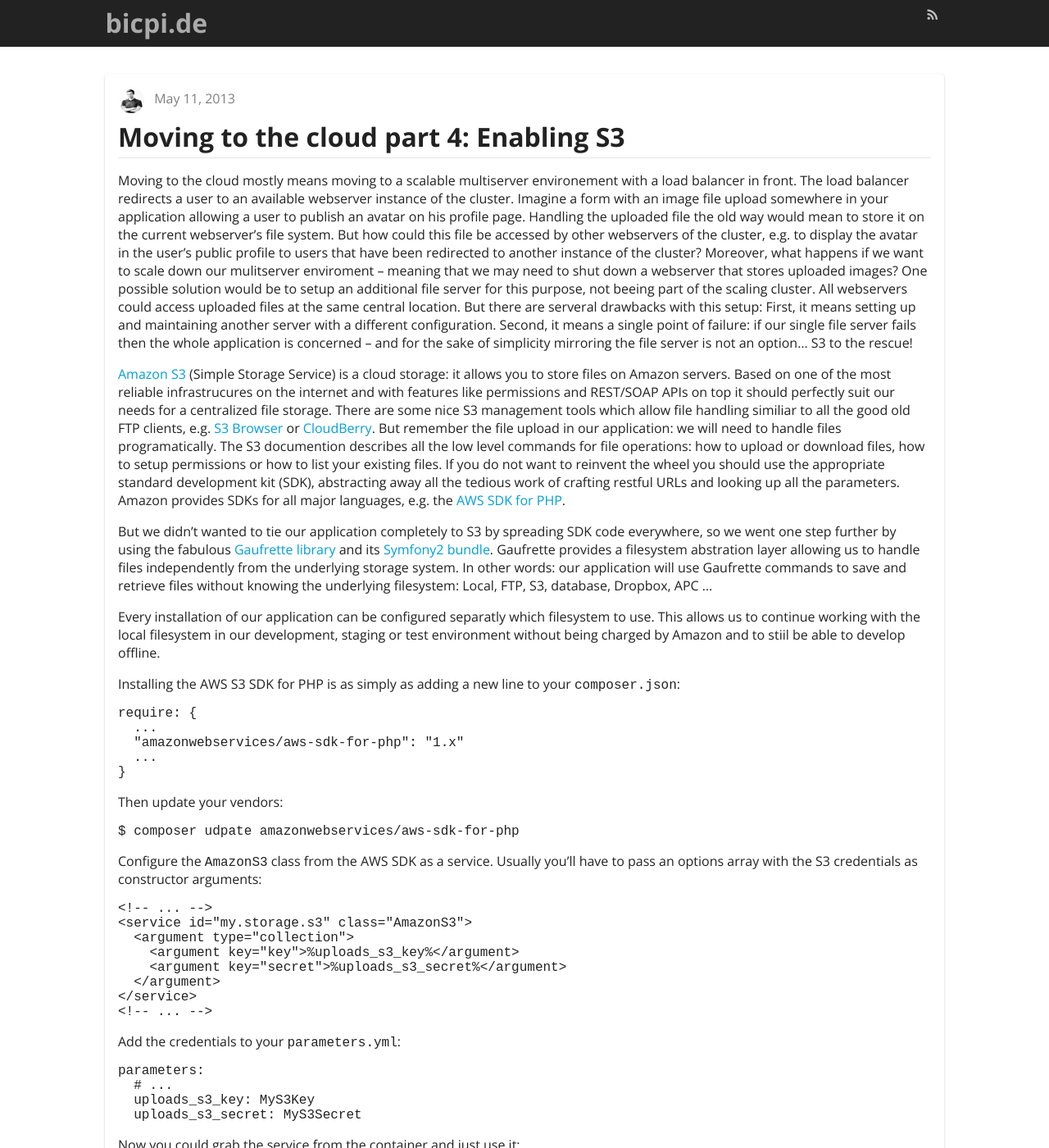
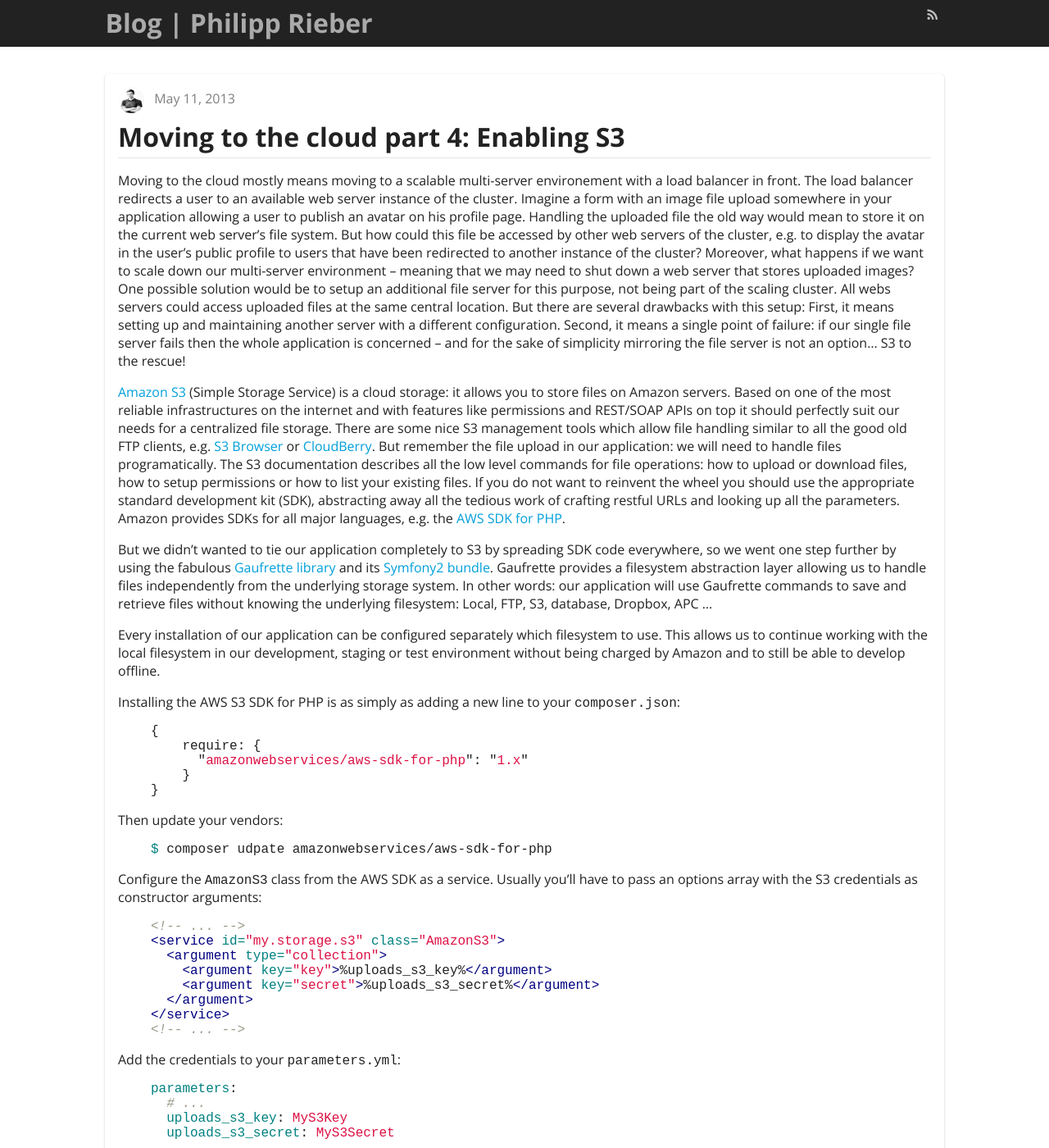
Before and after one commit to bicpi/bicpi.github.io, a Jekyll site: the page built from _posts/2013-05-11-moving-to-the-cloud-part-4-enabling-s3.markdown, in a window 1280 px wide and 1400 px high. Shown: the whole window at 82% size. Built offline with Jekyll 4.4.1, drawn with Linux system fonts in a browser that asks for light colours; nearby versions of some CDN libraries; some of the changed text lies outside the part shown.

Commit message:
fix highlighting; fix screenshots; fix more posts

```diff
--- a/_config.yml
+++ b/_config.yml
@@ -1,9 +1,9 @@
 # Site settings
-title: bicpi.de
-email: bicpi@gmx.de
-description: "bicpi.de's blog"
+title: Blog | Philipp Rieber
+email: p.rieber@gmail.com
+description: "Philipp Rieber's blog"
 baseurl: ""
-url: "http://bicpi.de"
+url: "http://blog.philipp-rieber.net"
 twitter_username: bicpi
 github_username:  bicpi
 
--- a/_layouts/default.html
+++ b/_layouts/default.html
@@ -2,7 +2,7 @@
 <html>
 <head>
     <meta charset="utf-8" />
-    <title>bicpi.de</title>
+    <title>Blog | Philipp Rieber</title>
 
     <link rel="stylesheet" href="/css/normalize.css" >
     <link rel="stylesheet" href="//fonts.googleapis.com/css?family=Open+Sans:400,700|Noto+Serif" >
@@ -56,7 +56,7 @@
             <div class="row">
                 <div class="column">
                     <div class="ui header huge">
-                        <a href="/">bicpi.de</a>
+                        <a href="/">Blog | Philipp Rieber</a>
                     </div>
                 </div>
                 <div class="column aligned right">
--- a/_posts/2013-03-18-moving-to-the-cloud-part-3-enabling-route-53.markdown
+++ b/_posts/2013-03-18-moving-to-the-cloud-part-3-enabling-route-53.markdown
@@ -26,7 +26,7 @@
 create a new hosted zone, enter the domain name and save. After saving, the console
 lists the names of four Amazon nameservers.
 
-![Route53-1]({{ site.url }}/assets/route53-1-300x104.png)
+[![Route53-1]({{ site.url }}/assets/route53-1-300x104.png)]({{ site.url }}/assets/route53-1.png)
 
 You, your registrar or your client's registrar will have to update your domain NS
 records with these nameservers. In our case we had to ask our client's registrar
@@ -36,9 +36,9 @@
 running at `myapp.onemedia.de` and the code be hosted at `192.51.100.234` we would
 just have to create an appropriate A record:
 
-![Route53-2]({{ site.url }}/assets/route53-2-300x126.png)
+[![Route53-2]({{ site.url }}/assets/route53-2-300x126.png)]({{ site.url }}/assets/route53-2.png)
 
-![Route53-3]({{ site.url }}/assets/route53-3-300x70.png)
+[![Route53-3]({{ site.url }}/assets/route53-3-300x70.png)]({{ site.url }}/assets/route53-3.png)
 
 Now we have some kind of shadow configuration, i.e. we've created a clone of the
 existing live DNS configuration which is not yet in use. So we are prepared to
--- a/_posts/2013-05-11-moving-to-the-cloud-part-4-enabling-s3.markdown
+++ b/_posts/2013-05-11-moving-to-the-cloud-part-4-enabling-s3.markdown
@@ -5,158 +5,212 @@
 categories: cloud aws s3
 ---
 
-Moving to the cloud mostly means moving to a scalable multiserver environement with a load balancer in front. The load balancer redirects a user to an available webserver instance of the cluster. Imagine a form with an image file upload somewhere in your application allowing a user to publish an avatar on his profile page. Handling the uploaded file the old way would mean to store it on the current webserver's file system. But how could this file be accessed by other webservers of the cluster, e.g. to display the avatar in the user's public profile to users that have been redirected to another instance of the cluster? Moreover, what happens if we want to scale down our mulitserver enviroment – meaning that we may need to shut down a webserver that stores uploaded images? One possible solution would be to setup an additional file server for this purpose, not beeing part of the scaling cluster. All webservers could access uploaded files at the same central location. But there are serveral drawbacks with this setup: First, it means setting up and maintaining another server with a different configuration. Second, it means a single point of failure: if our single file server fails then the whole application is concerned – and for the sake of simplicity mirroring the file server is not an option… S3 to the rescue!
+Moving to the cloud mostly means moving to a scalable multi-server environement
+with a load balancer in front. The load balancer redirects a user to an available
+web server instance of the cluster. Imagine a form with an image file upload
+somewhere in your application allowing a user to publish an avatar on his profile
+page. Handling the uploaded file the old way would mean to store it on the current
+web server's file system. But how could this file be accessed by other web servers
+of the cluster, e.g. to display the avatar in the user's public profile to users
+that have been redirected to another instance of the cluster? Moreover, what
+happens if we want to scale down our multi-server environment – meaning that we may
+need to shut down a web server that stores uploaded images? One possible solution
+would be to setup an additional file server for this purpose, not being part of
+the scaling cluster. All webs servers could access uploaded files at the same central
+location. But there are several drawbacks with this setup: First, it means setting
+up and maintaining another server with a different configuration. Second, it means
+a single point of failure: if our single file server fails then the whole application
+is concerned – and for the sake of simplicity mirroring the file server is not an
+option… S3 to the rescue!
 
-[Amazon S3][1]&nbsp;(Simple Storage Service) is a cloud storage: it allows you to store files on Amazon servers. Based on one of the most reliable infrastrucures on the internet and with features like&nbsp;permissions and REST/SOAP APIs on top it should perfectly suit our needs for a centralized file storage. There are some nice S3 management tools which allow file handling similiar to all the good old FTP clients, e.g. [S3 Browser][2]&nbsp;or [CloudBerry][3]. But remember the file upload in our application: we will need to handle files programatically. The S3 documention describes all the low level commands for file operations: how to upload or download files, how to setup permissions or how to list your existing files. If you do not want to reinvent the wheel you should use the appropriate standard development kit (SDK), abstracting away all the tedious work of crafting restful URLs and looking up all the parameters. Amazon provides SDKs for all major languages, e.g. the [AWS SDK for PHP][4].
+[Amazon S3](http://aws.amazon.com/s3) (Simple Storage Service) is a cloud storage:
+it allows you to store files on Amazon servers. Based on one of the most reliable
+infrastructures on the internet and with features like permissions and REST/SOAP
+APIs on top it should perfectly suit our needs for a centralized file storage. There
+are some nice S3 management tools which allow file handling similar to all the good
+old FTP clients, e.g. [S3 Browser](http://s3browser.com/) or
+[CloudBerry](http://www.cloudberrylab.com/). But remember the file upload in our
+application: we will need to handle files programatically. The S3 documentation
+describes all the low level commands for file operations: how to upload or download
+files, how to setup permissions or how to list your existing files. If you do not
+want to reinvent the wheel you should use the appropriate standard development kit
+(SDK), abstracting away all the tedious work of crafting restful URLs and looking
+up all the parameters. Amazon provides SDKs for all major languages, e.g. the
+[AWS SDK for PHP](http://aws.amazon.com/sdkforphp/).
 
-But we didn't wanted to tie our application completely to S3 by spreading SDK code everywhere, so we went one step further by using the fabulous [Gaufrette library][5] and its&nbsp;[Symfony2 bundle][6]. Gaufrette provides a filesystem abstration layer allowing us to handle files independently from the underlying storage system. In other words: our application will use Gaufrette commands to save and retrieve files without knowing the underlying filesystem: Local, FTP, S3, database, Dropbox, APC …
+But we didn't wanted to tie our application completely to S3 by spreading SDK code
+everywhere, so we went one step further by using the fabulous
+[Gaufrette library](https://github.com/KnpLabs/Gaufrette) and its
+[Symfony2 bundle](https://github.com/KnpLabs/KnpGaufretteBundle). Gaufrette provides
+a filesystem abstraction layer allowing us to handle files independently from the
+underlying storage system. In other words: our application will use Gaufrette commands
+to save and retrieve files without knowing the underlying filesystem: Local, FTP, S3,
+database, Dropbox, APC …
 
-Every installation of our application can be configured separatly which filesystem to use. This allows us to continue working with the local filesystem in our development, staging or test environment without being charged by Amazon and to stiil be able to develop offline.
+Every installation of our application can be configured separately which filesystem
+to use. This allows us to continue working with the local filesystem in our development,
+staging or test environment without being charged by Amazon and to still be able to
+develop offline.
 
-Installing the AWS S3 SDK for PHP is as simply as adding a new line to your `composer.json`:
+Installing the AWS S3 SDK for PHP is as simply as adding a new line to your
+`composer.json`:
 
-
+{% highlight javascript %}
+{
     require: {
-      ...
       "amazonwebservices/aws-sdk-for-php": "1.x"
-      ...
     }
+}
+{% endhighlight %}
 
 Then update your vendors:
 
+{% highlight bash %}
+$ composer udpate amazonwebservices/aws-sdk-for-php
+{% endhighlight %}
 
-    $ composer udpate amazonwebservices/aws-sdk-for-php
+Configure the `AmazonS3` class from the AWS SDK as a service. Usually you'll have
+to pass an options array with the S3 credentials as constructor arguments:
 
-Configure the `AmazonS3` class from the AWS SDK as a service. Usually you'll have to pass an options array with the S3 credentials as constructor arguments:
-
-    <!-- ... -->
-    <service id="my.storage.s3" class="AmazonS3">
-      <argument type="collection">
-        <argument key="key">%uploads_s3_key%</argument>
-        <argument key="secret">%uploads_s3_secret%</argument>
-      </argument>
-    </service>
-    <!-- ... -->
+{% highlight xml %}
+<!-- ... -->
+<service id="my.storage.s3" class="AmazonS3">
+  <argument type="collection">
+    <argument key="key">%uploads_s3_key%</argument>
+    <argument key="secret">%uploads_s3_secret%</argument>
+  </argument>
+</service>
+<!-- ... -->
+{% endhighlight %}
 
 Add the credentials to your `parameters.yml`:
 
-
-    parameters:
-      # ...
-      uploads_s3_key: MyS3Key
-      uploads_s3_secret: MyS3Secret
+{% highlight yaml %}
+parameters:
+  # ...
+  uploads_s3_key: MyS3Key
+  uploads_s3_secret: MyS3Secret
+{% endhighlight %}
 
 Now you could grab the service from the container and just use it:
 
-{% highlight php linenos %}
-    $s3 = $this->container->get('my.storage.s3');
-    $s3->create_object('my-bucket-name', 'my-file');
+{% highlight php startinline %}
+$s3 = $this->container->get('my.storage.s3');
+$s3->create_object('my-bucket-name', 'my-file');
 {% endhighlight %}
 
-As mentioned above we can get rid of this dependency on the S3 service by using Gaufrette. Install the Gaufrette Symfony2 bundle by adding another line to your `composer.json`:
+As mentioned above we can get rid of this dependency on the S3 service by using Gaufrette.
+Install the Gaufrette Symfony2 bundle by adding another line to your `composer.json`:
 
-
-      require: {
-        ...
+{% highlight javascript %}
+{
+    require: {
         "knplabs/knp-gaufrette-bundle": "0.1.x"
-        ...
     }
+}
+{% endhighlight %}
 
 Update your vendors again:
 
-
-    $ composer udpate knplabs/knp-gaufrette-bundle
+{% highlight bash %}
+$ composer udpate knplabs/knp-gaufrette-bundle
+{% endhighlight %}
 
 Register the bundle in the kernel:
 
+{% highlight php startinline %}
+// app/AppKernel.php
+// ...
+public function registerBundles()
+{
+    $bundles = array(
+        // ...
+        new Knp\Bundle\GaufretteBundle\KnpGaufretteBundle(),
+        // ...
+    );
 
+    return $bundles;
+}
+// ...
+{% endhighlight %}
 
-    // app/AppKernel.php
-    // ...
-        public function registerBundles()
-        {
-            $bundles = array(
-                // ...
-                new Knp\Bundle\GaufretteBundle\KnpGaufretteBundle(),
-                // ...
-            );
+The container configuration of the Gaufrette bundle allows to register different
+virtual filesystems in a so called filesystem map. Every filesystem requires an
+adapter for defining and configuring the underlying real storage. In our example
+we register a filesystem named `uploads` and make its adapter configurable:
 
-            return $bundles;
-        }
-    // ...
+{% highlight yaml %}
+# app/config/config.yml
+# ...
+knp_gaufrette:
+  adapters:
+    # ...
+  filesystems:
+    uploads:
+      adapter: "%uploads_adapter%"
+{% endhighlight %}
 
+Usage of a filesystem is easy. Just retrieve the desired filesystem from the
+`knp_gaufrette.filesystem_map` service and use its self-explanatory methods
+to handle files:
 
-The container configuration of the Gaufrette bundle allows to register different virtual filesystems in a so called filesystem map. Every filesystem requires an adapter for defining and configuring the underlying real storage. In our example we register a filesystem named `uploads` and make its adapter configurable:
+{% highlight php startinline %}
+// Get filesystem map
+$filesystemMap = $this->container->get('knp_gaufrette.filesystem_map');
 
+// Get filesystem
+$filesystem = $filesystemMap->get('uploads');
 
-    # app/config/config.yml
+// Write file
+$filesystem->write($path, $content);
+
+// Read file
+$filesystem->read($path);
+
+// Delete file
+$filesystem->delete($path);
+{% endhighlight %}
+
+But how to define and switch the adapters? This also happens in the container
+configuration:
+
+{% highlight yaml %}
+# app/config/config.yml
+# ...
+knp_gaufrette:
+  adapters:
+    uploads_local:
+      local:
+        directory: "%uploads_local_directory%"
+    uploads_s3:
+      amazon_s3:
+        amazon_s3_id: my.storage.s3 # Service ID for AmazonS3 class, see above
+        bucket_name: "%uploads_s3_bucket_name%"
+        options:
+          region: "%uploads_s3_region%"
+  filesystems:
     # ...
-    knp_gaufrette:
-      adapters:
-        # ...
-      filesystems:
-        uploads:
-          adapter: %uploads_adapter%
+{% endhighlight %}
 
-Usage of a filesystem is easy. Just retrieve the desired filesystem from the `knp_gaufrette.filesystem_map` service and use its self-explanatory methods to handle files:
-
-
-
-    // Get filesystem map
-    $filesystemMap = $this->container->get('knp_gaufrette.filesystem_map');
-
-    // Get filesystem
-    $filesystem = $filesystemMap->get('uploads');
-
-    // Write file
-    $filesystem->write($path, $content);
-
-    // Read file
-    $filesystem->read($path);
-
-    // Delete file
-    $filesystem->delete($path);
-
-
-But how to define and switch the adapters? This also happens in the container configuration:
-
-
-    # app/config/config.yml
-    # ...
-    knp_gaufrette:
-      adapters:
-        uploads_local:
-          local:
-            directory: %uploads_local_directory%
-        uploads_s3:
-          amazon_s3:
-            amazon_s3_id: my.storage.s3 # Service ID for AmazonS3 class, see above
-            bucket_name: %uploads_s3_bucket_name%
-            options:
-              region: %uploads_s3_region%
-      filesystems:
-        # ...
-
-The first adapter `uploads_local` defines a simple local filesystem with only one parameter: the directory where the files should be stored. The second adapter `uploads_s3` defines what we were waiting for: S3 storage. We have to specify the service key of the above configured AmazonS3 service and additionally pass a bucket name and the appropriate [AWS region][7].
+The first adapter `uploads_local` defines a simple local filesystem with only one
+parameter: the directory where the files should be stored. The second adapter
+`uploads_s3` defines what we were waiting for: S3 storage. We have to specify the
+service key of the above configured AmazonS3 service and additionally pass a bucket
+name and the appropriate
+[AWS region](http://docs.aws.amazon.com/general/latest/gr/rande.html#s3_region).
 
 Now we can complete our `parameters.yml`:
 
+{% highlight yaml %}
+parameters:
+  # ...
+  uploads_adapter: uploads_local # uploads_local|uploads_s3
+  uploads_local_directory: "%kernel.root_dir%/../web/uploads"
+  uploads_s3_key: MyS3Key
+  uploads_s3_secret: MyS3Secret
+  uploads_s3_region: s3-eu-west-1.amazonaws.com
+  uploads_s3_bucket_name: my-bucket-name
+{% endhighlight %}
 
-    parameters:
-      # ...
-      uploads_adapter: uploads_local # uploads_local|uploads_s3
-      uploads_local_directory: %kernel.root_dir%/../web/uploads
-      uploads_s3_key: MyS3Key
-      uploads_s3_secret: MyS3Secret
-      uploads_s3_region: s3-eu-west-1.amazonaws.com
-      uploads_s3_bucket_name: my-bucket-name
-
-By switching the `uploads_adapter` value between `uploads_local` and `uploads_s3` we can now switch between local file storage and S3 storage.
-
-[1]: http://aws.amazon.com/s3
-[2]: http://s3browser.com/
-[3]: http://www.cloudberrylab.com/
-[4]: http://aws.amazon.com/sdkforphp/
-[5]: https://github.com/KnpLabs/Gaufrette
-[6]: https://github.com/KnpLabs/KnpGaufretteBundle
-[7]: http://docs.aws.amazon.com/general/latest/gr/rande.html#s3_region
+By switching the `uploads_adapter` value between `uploads_local` and `uploads_s3`
+we can now switch between local file storage and S3 storage.
--- a/feed.xml
+++ b/feed.xml
@@ -1,5 +1,5 @@
 ---
-layout: none
+layout: null
 ---
 <?xml version="1.0" encoding="UTF-8"?>
 <rss version="2.0" xmlns:atom="http://www.w3.org/2005/Atom">
```
Also changed, not shown: _posts/2013-05-15-moving-to-the-cloud-part-5-enabling-ses.markdown (+52 -33 lines), _posts/2013-05-19-moving-to-the-cloud-part-6-enabling-rds.markdown (+57 -39 lines).
